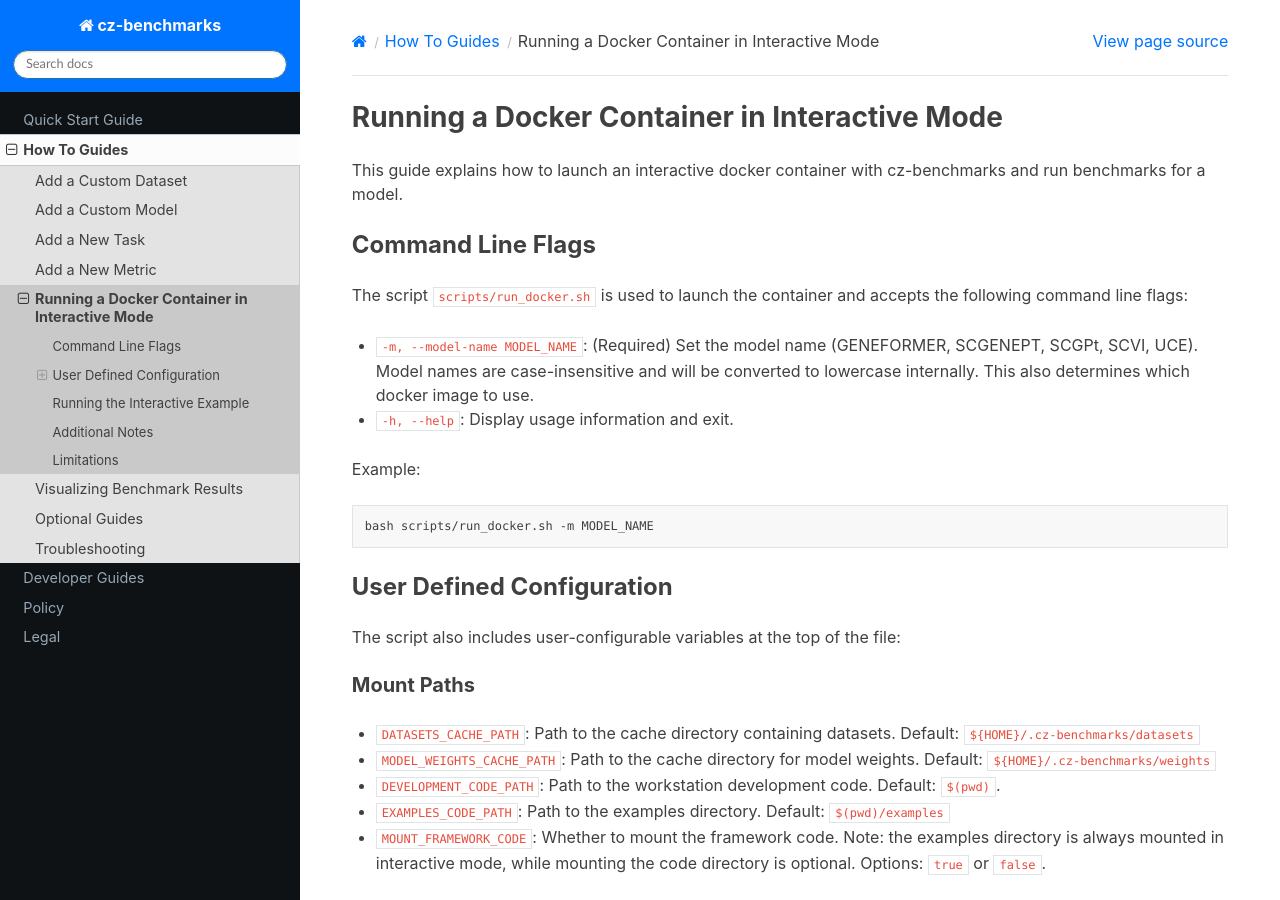
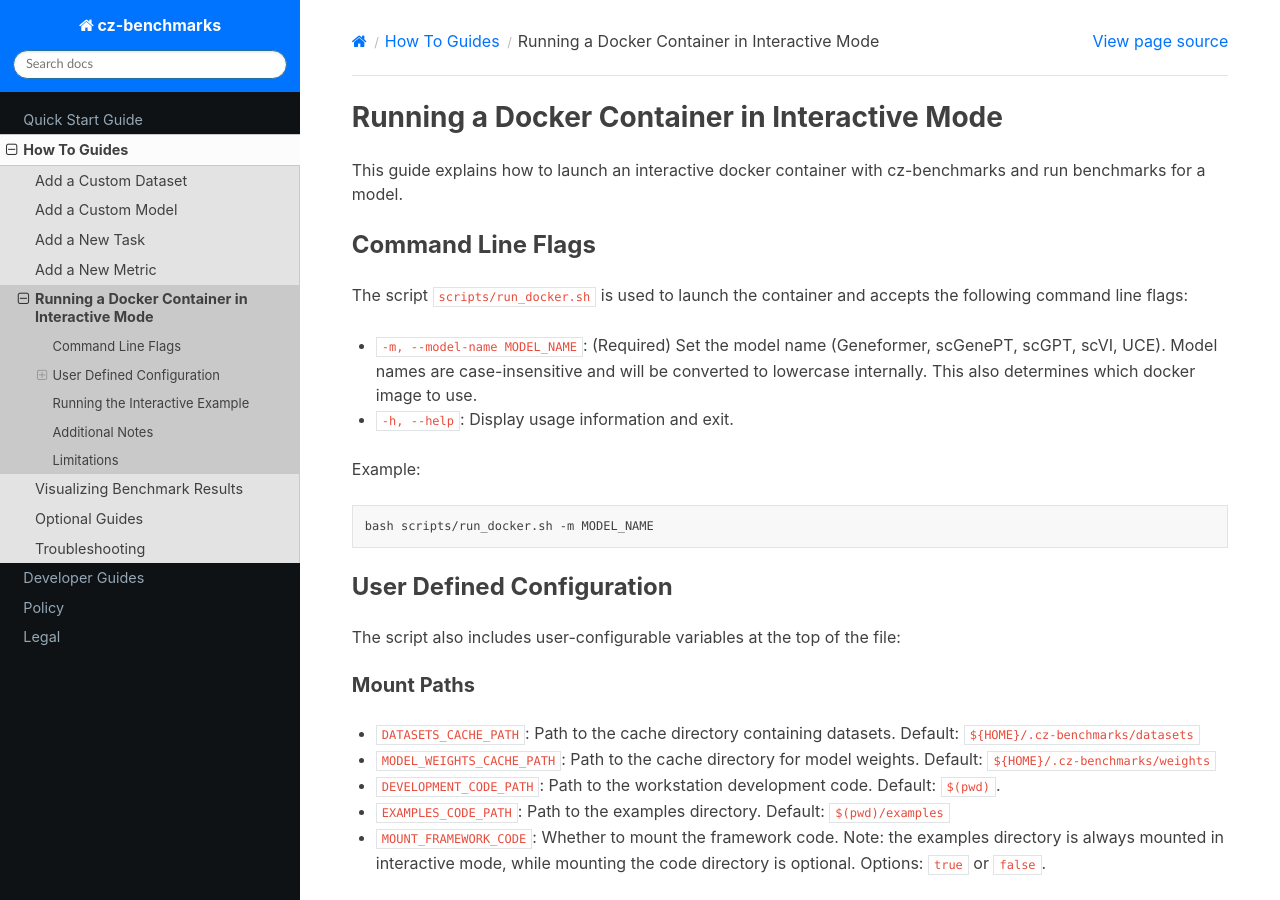
Before and after one commit to chanzuckerberg/cz-benchmarks, a Sphinx documentation site: the page built from docs/source/how_to_guides/interactive_mode.md, in a window 1280 px wide and 900 px high. Built offline with Sphinx 7.4.7 and the Read the Docs theme 3.1.0, drawn with Linux system fonts in a browser that asks for light colours; pages that are not in the unit, such as notebooks, are missing from menus.

```diff
--- a/docs/source/how_to_guides/interactive_mode.md
+++ b/docs/source/how_to_guides/interactive_mode.md
@@ -6,7 +6,7 @@ This guide explains how to launch an interactive docker container with cz-benchm
 
 The script `scripts/run_docker.sh` is used to launch the container and accepts the following command line flags:
 
-- `-m, --model-name MODEL_NAME`: (Required) Set the model name (GENEFORMER, SCGENEPT, SCGPt, SCVI, UCE). Model names are case-insensitive and will be converted to lowercase internally. This also determines which docker image to use.
+- `-m, --model-name MODEL_NAME`: (Required) Set the model name (Geneformer, scGenePT, scGPT, scVI, UCE). Model names are case-insensitive and will be converted to lowercase internally. This also determines which docker image to use.
 - `-h, --help`: Display usage information and exit.
 
 Example:
```
